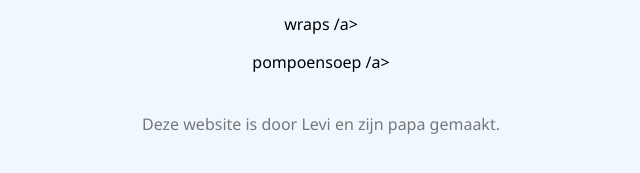
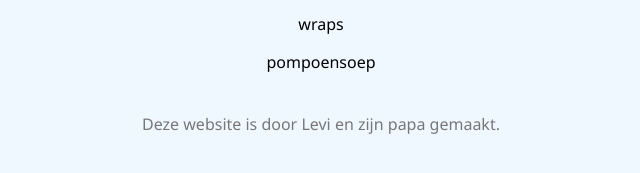
Before and after one commit to leonoosterhuishunl/receptjes, a plain HTML site: page index.html in a window 1280 px wide. Shown: the part 271-444 px from the top of the page, 319-959 px from the left. Drawn offline with Linux system fonts and the light colour scheme.

Commit message:
Update index.html

```diff
--- a/index.html
+++ b/index.html
@@ -21,12 +21,12 @@
 
 
   <main>
-<a <button onclick= href="wraps.html">wraps</button> /a>
+<a <button onclick= href="wraps.html">wraps</button>
   <p id="message"></p>
   </main
 
     <main>
-    <a <button onclick= href="pompoensoep.html">pompoensoep</button> /a>
+    <a <button onclick= href="pompoensoep.html">pompoensoep</button>
   <p id="message"></p>
 
   </main>
```
